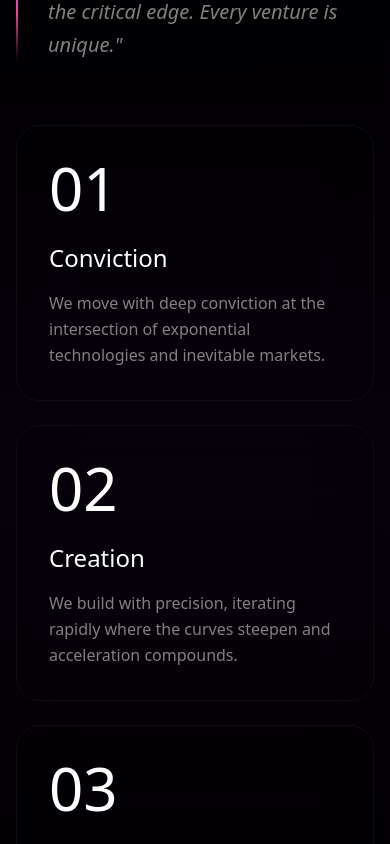
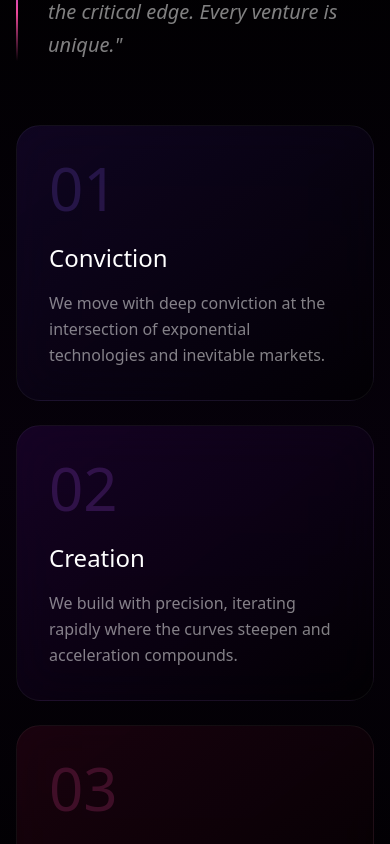
Before and after one commit to anigsi42/ab-plus-ventures, a React (Create React App) app: page / in a window 390 px wide. Shown: the part 1700-2544 px from the top of the page. Built offline with nearby package versions, Linux system fonts and the light colour scheme.

Commit message:
Mobile responsive and updated how we work section

```diff
--- a/src/App.js
+++ b/src/App.js
@@ -373,24 +373,47 @@ const ABPlusVentures = () => {
           </div>
 
           <div className="grid grid-cols-1 md:grid-cols-2 lg:grid-cols-3 gap-6 sm:gap-8">
-            {[
-              { num: "01", title: "Conviction", desc: "We move with deep conviction at the intersection of exponential technologies and inevitable markets.", color: "violet" },
-              { num: "02", title: "Creation", desc: "We build with precision, iterating rapidly where the curves steepen and acceleration compounds.", color: "purple" },
-              { num: "03", title: "Capital", desc: "We activate resources strategically, amplifying momentum at the critical inflection points.", color: "pink" }
-            ].map((item, idx) => (
-              <div key={idx} className="group relative">
-                <div className={`absolute inset-0 bg-gradient-to-br from-${item.color}-600/10 to-transparent rounded-3xl opacity-0 group-hover:opacity-100 transition-all duration-500 blur-xl`} />
-                <div className={`relative p-8 sm:p-10 bg-gradient-to-br from-${item.color}-950/30 to-black/50 backdrop-blur-xl border border-white/5 rounded-3xl hover:border-${item.color}-500/30 transition-all duration-500 hover:shadow-2xl hover:shadow-${item.color}-500/20 hover:-translate-y-2`}>
-                  <div className={`text-6xl sm:text-8xl font-extralight text-${item.color}-500/20 mb-6 sm:mb-8 group-hover:text-${item.color}-500/40 transition-colors`}>
-                    {item.num}
-                  </div>
-                  <h3 className="text-2xl sm:text-3xl font-light mb-4 sm:mb-5">{item.title}</h3>
-                  <p className="text-white/50 font-light leading-relaxed text-base sm:text-lg">
-                    {item.desc}
-                  </p>
+            {/* Conviction Card */}
+            <div className="group relative">
+              <div className="absolute inset-0 bg-gradient-to-br from-violet-600/10 to-transparent rounded-3xl opacity-0 group-hover:opacity-100 transition-all duration-500 blur-xl" />
+              <div className="relative p-8 sm:p-10 bg-gradient-to-br from-violet-950/30 to-black/50 backdrop-blur-xl border border-white/5 rounded-3xl hover:border-violet-500/30 transition-all duration-500 hover:shadow-2xl hover:shadow-violet-500/20 hover:-translate-y-2">
+                <div className="text-6xl sm:text-8xl font-extralight text-violet-500/20 mb-6 sm:mb-8 group-hover:text-violet-500/40 transition-colors">
+                  01
                 </div>
+                <h3 className="text-2xl sm:text-3xl font-light mb-4 sm:mb-5">Conviction</h3>
+                <p className="text-white/50 font-light leading-relaxed text-base sm:text-lg">
+                  We move with deep conviction at the intersection of exponential technologies and inevitable markets.
+                </p>
               </div>
-            ))}
+            </div>
+
+            {/* Creation Card */}
+            <div className="group relative">
+              <div className="absolute inset-0 bg-gradient-to-br from-purple-600/10 to-transparent rounded-3xl opacity-0 group-hover:opacity-100 transition-all duration-500 blur-xl" />
+              <div className="relative p-8 sm:p-10 bg-gradient-to-br from-purple-950/30 to-black/50 backdrop-blur-xl border border-white/5 rounded-3xl hover:border-purple-500/30 transition-all duration-500 hover:shadow-2xl hover:shadow-purple-500/20 hover:-translate-y-2">
+                <div className="text-6xl sm:text-8xl font-extralight text-purple-500/20 mb-6 sm:mb-8 group-hover:text-purple-500/40 transition-colors">
+                  02
+                </div>
+                <h3 className="text-2xl sm:text-3xl font-light mb-4 sm:mb-5">Creation</h3>
+                <p className="text-white/50 font-light leading-relaxed text-base sm:text-lg">
+                  We build with precision, iterating rapidly where the curves steepen and acceleration compounds.
+                </p>
+              </div>
+            </div>
+
+            {/* Capital Card */}
+            <div className="group relative">
+              <div className="absolute inset-0 bg-gradient-to-br from-pink-600/10 to-transparent rounded-3xl opacity-0 group-hover:opacity-100 transition-all duration-500 blur-xl" />
+              <div className="relative p-8 sm:p-10 bg-gradient-to-br from-pink-950/30 to-black/50 backdrop-blur-xl border border-white/5 rounded-3xl hover:border-pink-500/30 transition-all duration-500 hover:shadow-2xl hover:shadow-pink-500/20 hover:-translate-y-2">
+                <div className="text-6xl sm:text-8xl font-extralight text-pink-500/20 mb-6 sm:mb-8 group-hover:text-pink-500/40 transition-colors">
+                  03
+                </div>
+                <h3 className="text-2xl sm:text-3xl font-light mb-4 sm:mb-5">Capital</h3>
+                <p className="text-white/50 font-light leading-relaxed text-base sm:text-lg">
+                  We activate resources strategically, amplifying momentum at the critical inflection points.
+                </p>
+              </div>
+            </div>
           </div>
         </div>
       </section>
```
